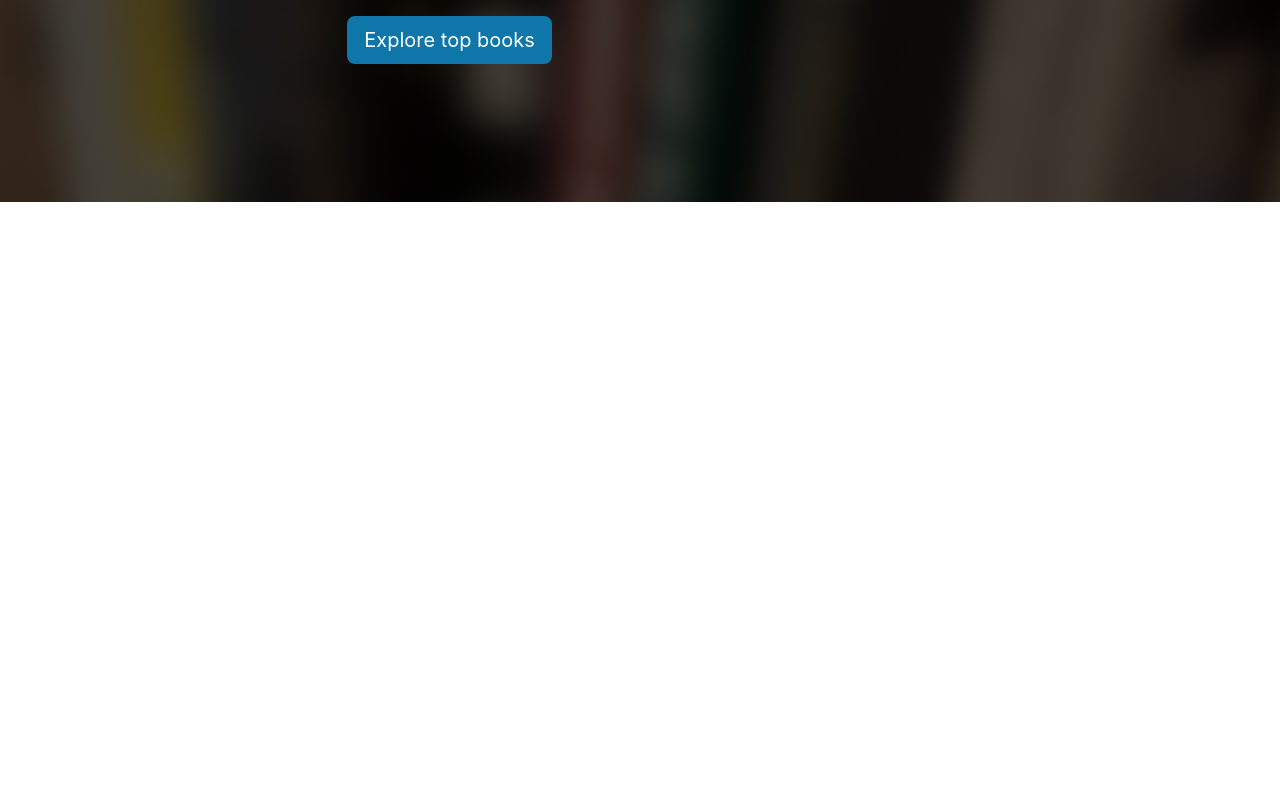
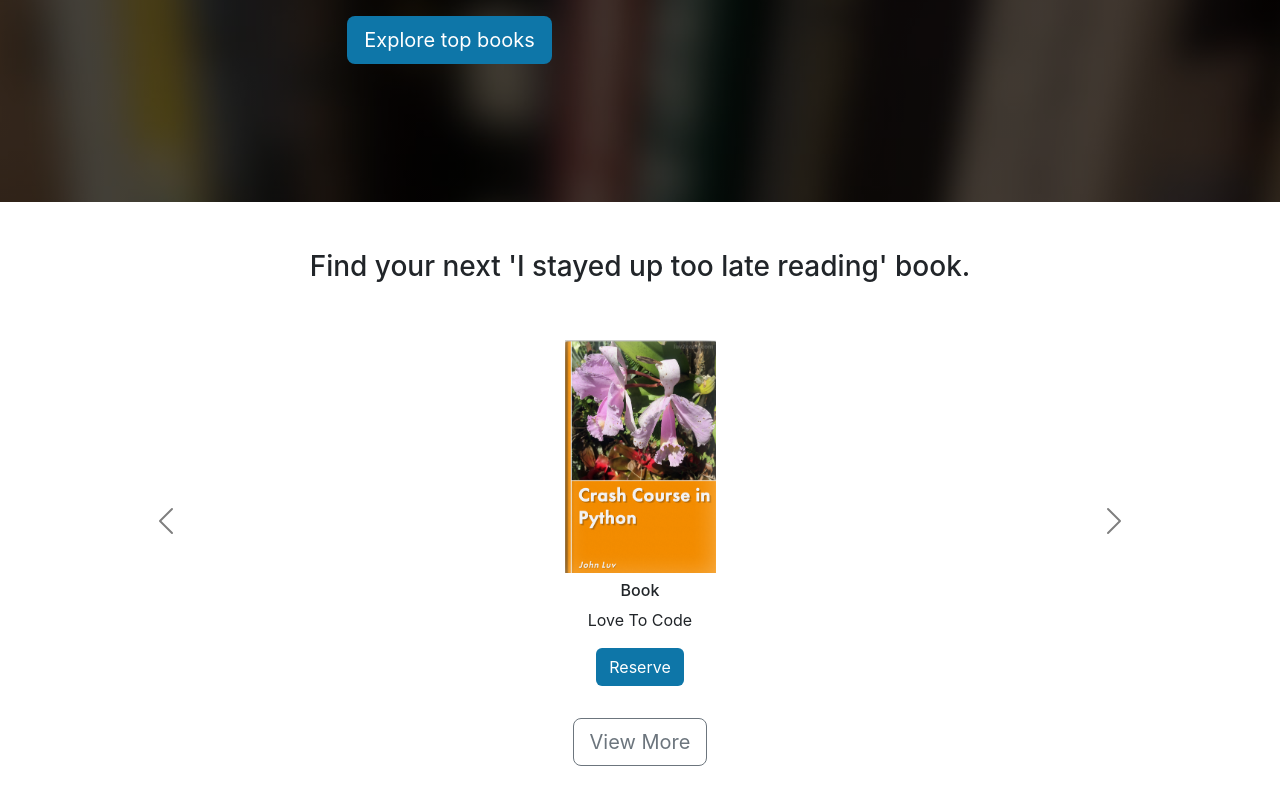
Before and after one commit to harislee168/java-springboot-react, a React (Create React App) app in the folder 03-frontend/react-library/: page / in a window 1280 px wide. Shown: the part 276-1076 px from the top of the page. Before the commit the page ends 800 px from the top, so only its background shows below. Built offline with nearby package versions, Linux system fonts and the light colour scheme.

Commit message:
added carousel ui

```diff
--- a/03-frontend/react-library/public/index.html
+++ b/03-frontend/react-library/public/index.html
@@ -9,7 +9,6 @@
       name="description"
       content="Web site created using create-react-app"
     />
-    <link rel="apple-touch-icon" href="%PUBLIC_URL%/logo192.png" />
     <!--
       manifest.json provides metadata used when your web app is installed on a
       user's mobile device or desktop. See https://developers.google.com/web/fundamentals/web-app-manifest/
--- a/03-frontend/react-library/src/App.tsx
+++ b/03-frontend/react-library/src/App.tsx
@@ -2,12 +2,14 @@
 import './App.css';
 import Navbar from './layouts/NavbarAndFooter/Navbar';
 import ExploreTopBook from './layouts/HomePage/ExploreTopBook';
+import Carousel from './layouts/HomePage/Carousel';
 
 function App() {
   return (
     <div>
       <Navbar />
       <ExploreTopBook />
+      <Carousel />
     </div>
   );
 }
--- /dev/null
+++ b/03-frontend/react-library/src/layouts/HomePage/Carousel.tsx
@@ -0,0 +1,79 @@
+import React from 'react'
+
+const Carousel = () => {
+  return (
+    <div className='container mt-5' style={{ height: 550 }}>
+      <div className='homepage-carousel-title'>
+        <h3>Find your next 'I stayed up too late reading' book.</h3>
+      </div>
+      <div id='carouselExampleControls' className='carousel carousel-dark slide mt-5 d-none d-lg-block' data-bs-interval='false'>
+        {/* Desktop */}
+        <div className='carousel-inner'>
+          <div className='carousel-item active'>
+            <div className='row d-flex justify-content-center align items-center'>
+              <div className='col-xs-6 col-sm-6 col-md-4 col-lg-3 mb-3'>
+                <div className='text-center'>
+                  <img src={require('./../../Images/BooksImages/book-luv2code-1000.png')} width='151' height='233' alt='book' />
+                  <h6 className='mt-2'>Book</h6>
+                  <p>Love To Code</p>
+                  <a className='btn main-color text-white' href='#'>Reserve</a>
+                </div>
+              </div>
+            </div>
+          </div>
+
+          <div className='carousel-item'>
+            <div className='row d-flex justify-content-center align items-center'>
+              <div className='col-xs-6 col-sm-6 col-md-4 col-lg-3 mb-3'>
+                <div className='text-center'>
+                  <img src={require('./../../Images/BooksImages/new-book-1.png')} width='151' height='233' alt='book' />
+                  <h6 className='mt-2'>Book</h6>
+                  <p>Love To Code</p>
+                  <a className='btn main-color text-white' href='#'>Reserve</a>
+                </div>
+              </div>
+            </div>
+          </div>
+
+          <div className='carousel-item'>
+            <div className='row d-flex justify-content-center align items-center'>
+              <div className='col-xs-6 col-sm-6 col-md-4 col-lg-3 mb-3'>
+                <div className='text-center'>
+                  <img src={require('./../../Images/BooksImages/new-book-2.png')} width='151' height='233' alt='book' />
+                  <h6 className='mt-2'>Book</h6>
+                  <p>Love To Code</p>
+                  <a className='btn main-color text-white' href='#'>Reserve</a>
+                </div>
+              </div>
+            </div>
+          </div>
+        </div>
+        <button className='carousel-control-prev' type='button' data-bs-target='#carouselExampleControls' data-bs-slide='prev'>
+          <span className='carousel-control-prev-icon' aria-hidden='true'></span>
+          <span className='visually-hidden'>Previous</span>
+        </button>
+
+        <button className="carousel-control-next" type="button" data-bs-target="#carouselExampleControls" data-bs-slide="next">
+          <span className="carousel-control-next-icon" aria-hidden="true"></span>
+          <span className="visually-hidden">Next</span>
+        </button>
+      </div>
+      <div className='d-lg-none mt-3'>
+        <div className='row d-flex justify-content-center align-items-center'>
+          <div className='text-center'>
+            <img src={require('./../../Images/BooksImages/book-luv2code-1000.png')} width='151' height='233' alt='book' />
+            <h6 className='mt-2'>
+              <b>Book</b>
+            </h6>
+            <p>Love To Code</p>
+            <a className='btn main-color text-white' href='#'>Reserve</a>
+          </div>
+        </div>
+      </div>
+      <div className='homepage-carousel-title mt-3'>
+        <a className='btn btn-outline-secondary btn-lg' href='#'>View More</a>
+      </div>
+    </div>
+  )
+}
+export default Carousel
```
Also changed, not shown: 03-frontend/react-library/public/manifest.json.
